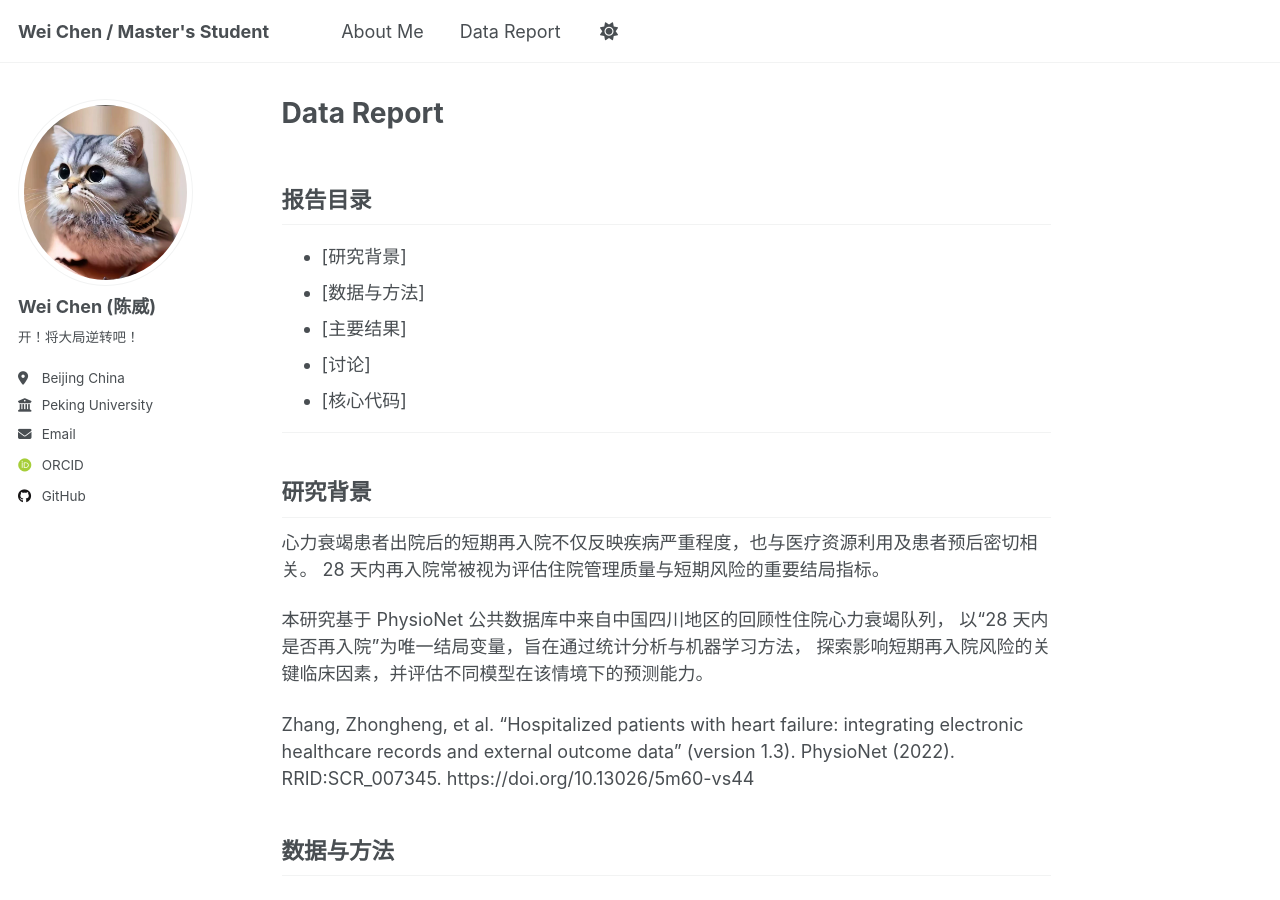
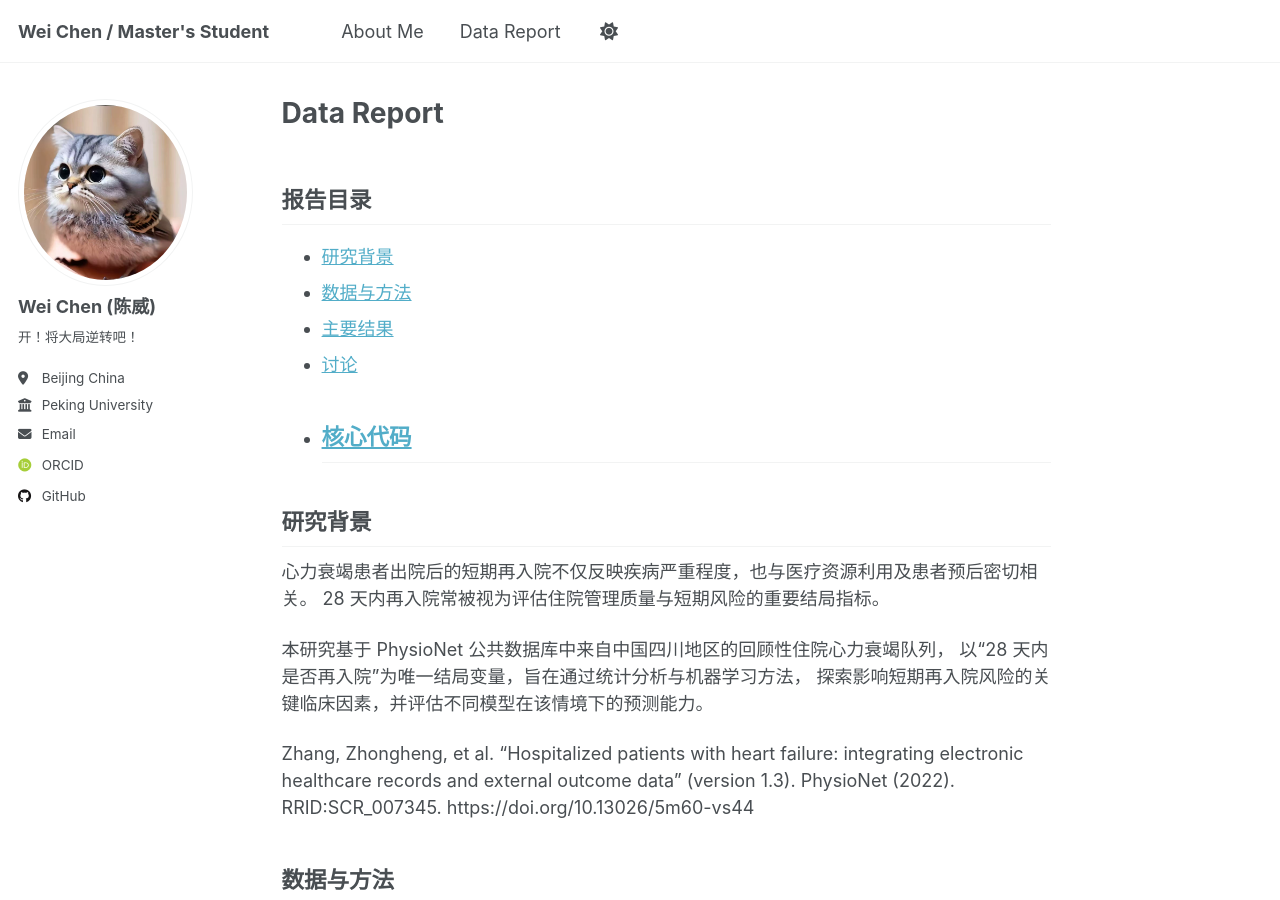
Before and after one commit to ChaoWeiorz/ChaoWeiorz.github.io, a Jekyll site: the page built from _pages/report.md, in a window 1280 px wide and 900 px high. Built offline with Jekyll 4.4.1, drawn with Linux system fonts in a browser that asks for light colours; some web fonts are replaced; a script that is not in the unit is left out; part of the change alters nothing that is shown.

```diff
--- a/_pages/report.md
+++ b/_pages/report.md
@@ -5,12 +5,11 @@ author_profile: true
 ---
 
 ## 报告目录
-- [研究背景]
-- [数据与方法]
-- [主要结果]
-- [讨论]
-- [核心代码]
-
+- [研究背景](#研究背景)
+- [数据与方法](#数据与方法)
+- [主要结果](#主要结果)
+- [讨论](#讨论)
+- [核心代码](#核心代码)
 ---
 
 ## 研究背景
```
